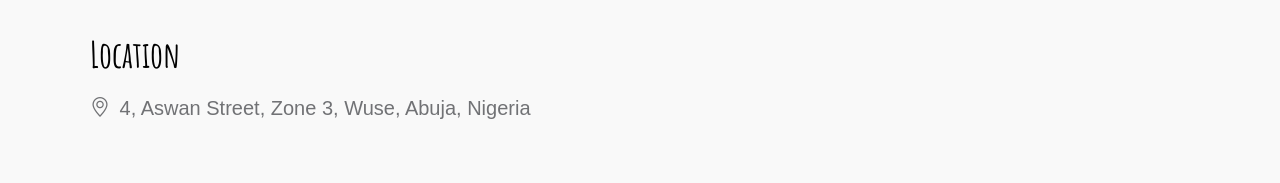
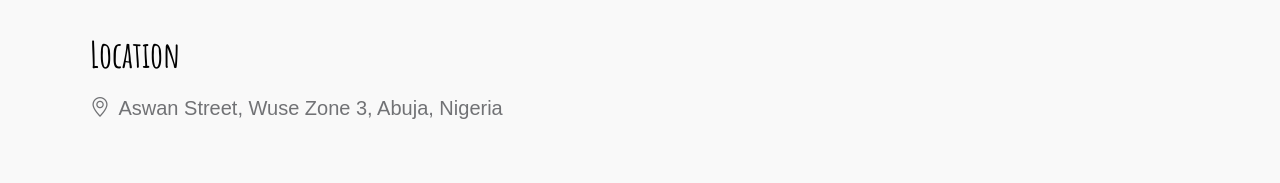
Before and after one commit to Sunnyjoe101/Sunnyjoe101.github.io, a plain HTML site: page index.html in a window 1280 px wide. Shown: the part 2436-2619 px from the top of the page. Drawn offline with Linux system fonts and the light colour scheme.

Commit message:
Update index.html

```diff
--- a/index.html
+++ b/index.html
@@ -278,7 +278,7 @@ Free Bootstrap 5 HTML Template
 
                                 <p class="mb-2">
                                     <i class="bi-geo-alt me-1"></i>
-                                    4, Aswan Street, Zone 3, Wuse, Abuja, Nigeria
+                                    Aswan Street, Wuse Zone 3, Abuja, Nigeria
                                 </p>
                             </div>
                         </div>
```
